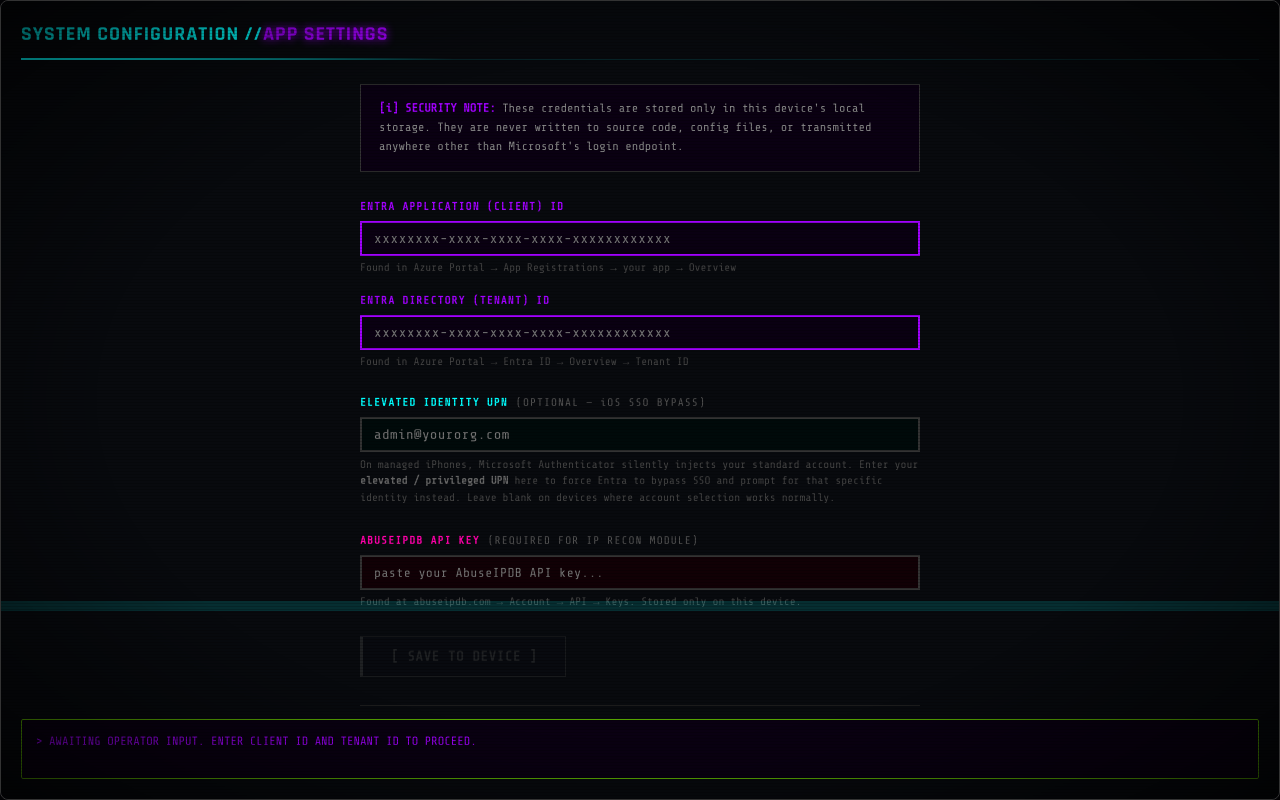
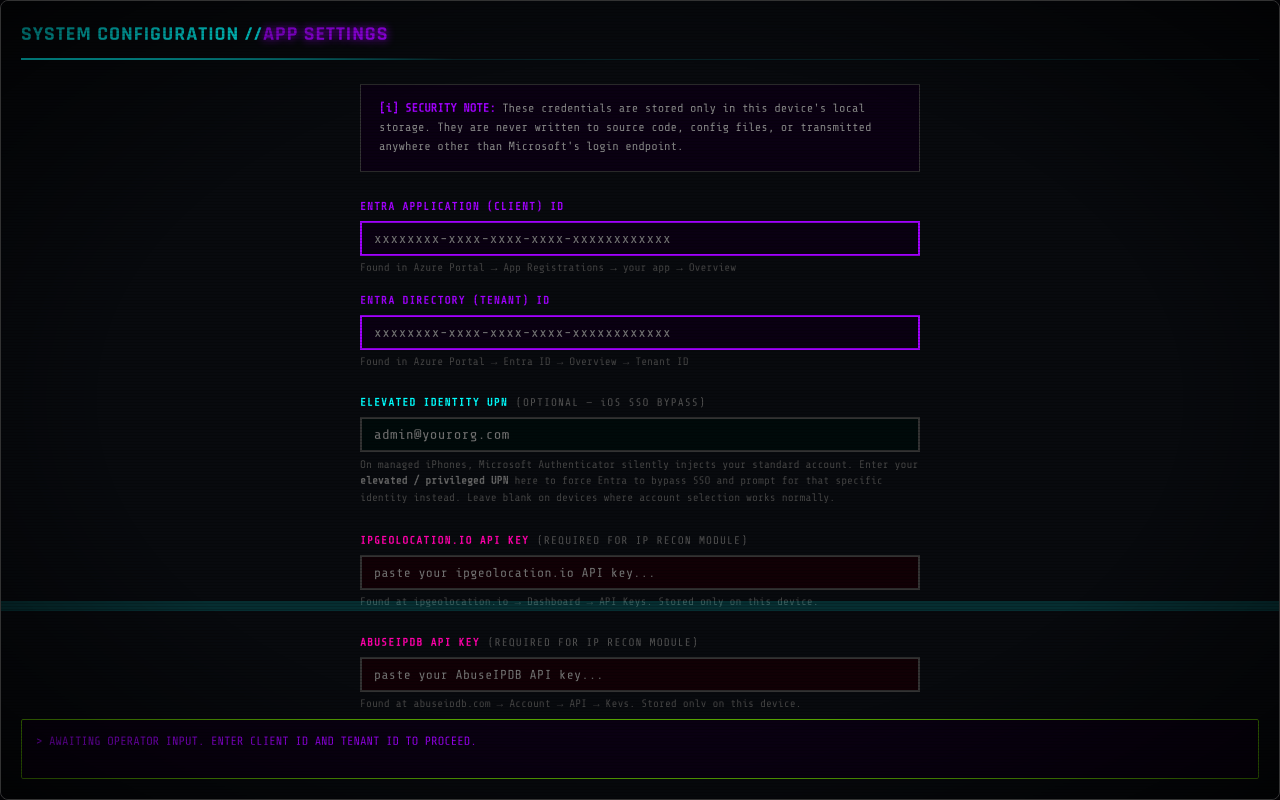
Before and after one commit to WinCtrlEsc/cmdcntr, a React (Vite) app: page / in a window 1280 px wide. Built offline with nearby package versions, Linux system fonts and the light colour scheme.

Commit message:
Move to ipgeolocation.io

```diff
--- a/src/authConfig.js
+++ b/src/authConfig.js
@@ -10,6 +10,7 @@ export const STORAGE_KEY_CLIENT_ID    = "cc_client_id";
 export const STORAGE_KEY_TENANT_ID    = "cc_tenant_id";
 export const STORAGE_KEY_LOGIN_HINT   = "cc_login_hint";
 export const STORAGE_KEY_ABUSEIPDB    = "cc_abuseipdb_key";
+export const STORAGE_KEY_IPGEO        = "cc_ipgeo_key";
 
 /** Read saved credentials from localStorage */
 export function loadStoredConfig() {
@@ -18,11 +19,12 @@ export function loadStoredConfig() {
     tenantId:     localStorage.getItem(STORAGE_KEY_TENANT_ID)  ?? "",
     loginHint:    localStorage.getItem(STORAGE_KEY_LOGIN_HINT) ?? "",
     abuseIpDbKey: localStorage.getItem(STORAGE_KEY_ABUSEIPDB)  ?? "",
+    ipGeoKey:     localStorage.getItem(STORAGE_KEY_IPGEO)       ?? "",
   };
 }
 
 /** Persist credentials to localStorage */
-export function saveStoredConfig({ clientId, tenantId, loginHint = "", abuseIpDbKey = "" }) {
+export function saveStoredConfig({ clientId, tenantId, loginHint = "", abuseIpDbKey = "", ipGeoKey = "" }) {
   localStorage.setItem(STORAGE_KEY_CLIENT_ID, clientId.trim());
   localStorage.setItem(STORAGE_KEY_TENANT_ID, tenantId.trim());
   if (loginHint.trim()) {
@@ -35,6 +37,11 @@ export function saveStoredConfig({ clientId, tenantId, loginHint = "", abuseIpDb
   } else {
     localStorage.removeItem(STORAGE_KEY_ABUSEIPDB);
   }
+  if (ipGeoKey.trim()) {
+    localStorage.setItem(STORAGE_KEY_IPGEO, ipGeoKey.trim());
+  } else {
+    localStorage.removeItem(STORAGE_KEY_IPGEO);
+  }
 }
 
 /** Wipe all credentials from localStorage */
@@ -43,6 +50,7 @@ export function clearStoredConfig() {
   localStorage.removeItem(STORAGE_KEY_TENANT_ID);
   localStorage.removeItem(STORAGE_KEY_LOGIN_HINT);
   localStorage.removeItem(STORAGE_KEY_ABUSEIPDB);
+  localStorage.removeItem(STORAGE_KEY_IPGEO);
 }
 
 /** Returns true only when both required values are present */
--- a/src/modules/IpReconModule.jsx
+++ b/src/modules/IpReconModule.jsx
@@ -32,7 +32,7 @@ export default function IpReconModule() {
     if (!ip.trim()) { setConsoleText("[!] INVALID TARGET: IP ADDRESS CANNOT BE EMPTY."); return; }
     setResult(null);
     setLoading(true);
-    setConsoleText(`> INITIATING TRACE ON ${ip.trim()}...\n> QUERYING GEO DATABASE [ipwho.is]...`);
+    setConsoleText(`> INITIATING TRACE ON ${ip.trim()}...\n> QUERYING GEO DATABASE [ipgeolocation.io]...`);
     try {
       const data = await traceIp(ip.trim(), append);
       setResult(data);
--- a/src/modules/SettingsModule.jsx
+++ b/src/modules/SettingsModule.jsx
@@ -16,6 +16,7 @@ export default function SettingsModule({ onSaved }) {
   const [tenantId, setTenantId] = useState(stored.tenantId);
   const [loginHint, setLoginHint] = useState(stored.loginHint ?? "");
   const [abuseIpDbKey, setAbuseIpDbKey] = useState(stored.abuseIpDbKey ?? "");
+  const [ipGeoKey, setIpGeoKey] = useState(stored.ipGeoKey ?? "");
   const [saved, setSaved] = useState(false);
   const [showWipe, setShowWipe] = useState(false);
   const [upgradeStatus, setUpgradeStatus] = useState(null);
@@ -24,7 +25,7 @@ export default function SettingsModule({ onSaved }) {
 
   const handleSave = () => {
     if (!clientId.trim() || !tenantId.trim()) return;
-    saveStoredConfig({ clientId, tenantId, loginHint, abuseIpDbKey });
+    saveStoredConfig({ clientId, tenantId, loginHint, abuseIpDbKey, ipGeoKey });
     setSaved(true);
     setTimeout(() => setSaved(false), 2500);
     if (onSaved) onSaved();
@@ -36,6 +37,7 @@ export default function SettingsModule({ onSaved }) {
     setTenantId("");
     setLoginHint("");
     setAbuseIpDbKey("");
+    setIpGeoKey("");
     setShowWipe(false);
     window.location.reload();
   };
@@ -234,6 +236,33 @@ export default function SettingsModule({ onSaved }) {
             )}
           </div>
 
+          {/* IPGeolocation.io API Key */}
+          <div style={{ marginBottom: 28 }}>
+            <label style={{ display: "block", color: "var(--neon-pink)", fontSize: 11, fontWeight: "bold", letterSpacing: "0.1em", marginBottom: 8 }}>
+              IPGEOLOCATION.IO API KEY
+              <span style={{ color: "#555", fontWeight: "normal", marginLeft: 8 }}>(REQUIRED FOR IP RECON MODULE)</span>
+            </label>
+            <input
+              className="cyber-input"
+              style={{ color: "var(--neon-pink)", borderColor: ipGeoKey ? "var(--neon-pink)" : "#333", background: "#110005", width: "100%", fontSize: 13, letterSpacing: "0.03em" }}
+              value={ipGeoKey}
+              onChange={(e) => { setIpGeoKey(e.target.value); setSaved(false); }}
+              placeholder="paste your ipgeolocation.io API key..."
+              spellCheck={false}
+              autoComplete="off"
+              autoCorrect="off"
+              autoCapitalize="off"
+            />
+            <div style={{ color: "#444", fontSize: 11, marginTop: 5 }}>
+              Found at ipgeolocation.io → Dashboard → API Keys. Stored only on this device.
+            </div>
+            {ipGeoKey && (
+              <div style={{ marginTop: 8, color: "var(--neon-green)", fontSize: 11 }}>
+                ✓ IPGEOLOCATION KEY STORED — GEO LOOKUP ENABLED
+              </div>
+            )}
+          </div>
+
           {/* AbuseIPDB API Key */}
           <div style={{ marginBottom: 28 }}>
             <label style={{ display: "block", color: "var(--neon-pink)", fontSize: 11, fontWeight: "bold", letterSpacing: "0.1em", marginBottom: 8 }}>
--- a/src/services/IpReconService.js
+++ b/src/services/IpReconService.js
@@ -1,34 +1,37 @@
 // IpReconService.js
-// Geo lookup via ipwho.is (free, HTTPS, CORS-enabled, no key required)
+// Geo lookup via ipgeolocation.io v3 (key stored in localStorage)
 // Threat intel via AbuseIPDB v2 API (key stored in localStorage)
 
-import { STORAGE_KEY_ABUSEIPDB } from "../authConfig";
+import { STORAGE_KEY_ABUSEIPDB, STORAGE_KEY_IPGEO } from "../authConfig";
 
 export async function traceIp(ip, log) {
   // ── GEO LOOKUP ──────────────────────────────────────────────────────────────
-  // ipwho.is: free, HTTPS, CORS-enabled, no key required
-  const geoRes = await fetch(`https://ipwho.is/${encodeURIComponent(ip)}`);
+  const ipGeoKey = localStorage.getItem(STORAGE_KEY_IPGEO) ?? "";
+  if (!ipGeoKey) throw new Error("IPGEOLOCATION.IO KEY NOT CONFIGURED — add it in Settings.");
+
+  const geoRes = await fetch(
+    `https://api.ipgeolocation.io/v3/ipgeo?apiKey=${encodeURIComponent(ipGeoKey)}&ip=${encodeURIComponent(ip)}`
+  );
   if (!geoRes.ok) throw new Error(`GEO API error ${geoRes.status}`);
   const geo = await geoRes.json();
-  if (!geo.success) throw new Error(`GEO lookup failed: ${geo.message ?? "unknown error"}`);
 
   log("> GEO DATA ACQUIRED.");
 
-  const ispClean = geo.connection?.isp ?? geo.connection?.org ?? "UNKNOWN";
-  const asnFull  = geo.connection?.asn ? `AS${geo.connection.asn} ${geo.connection.org ?? ""}`.trim() : "UNKNOWN";
+  const org = geo.asn?.organization ?? "UNKNOWN";
+  const asn = geo.asn?.as_number    ?? "UNKNOWN";
 
   const geoData = {
     ip:          geo.ip,
-    country:     geo.country,
-    countryCode: geo.country_code,
-    region:      geo.region,
-    city:        geo.city,
-    lat:         geo.latitude,
-    lon:         geo.longitude,
-    timezone:    geo.timezone?.id ?? "UNKNOWN",
-    isp:         ispClean,
-    org:         geo.connection?.org ?? ispClean,
-    asn:         asnFull,
+    country:     geo.location?.country_name      ?? "UNKNOWN",
+    countryCode: geo.location?.country_code2     ?? "UNKNOWN",
+    region:      geo.location?.state_prov        ?? "UNKNOWN",
+    city:        geo.location?.city              ?? "UNKNOWN",
+    lat:         geo.location?.latitude          ?? "UNKNOWN",
+    lon:         geo.location?.longitude         ?? "UNKNOWN",
+    timezone:    geo.time_zone?.name             ?? "UNKNOWN",
+    isp:         org,
+    org:         org,
+    asn:         asn,
   };
 
   // ── ABUSEIPDB THREAT INTEL ───────────────────────────────────────────────────
```
Also changed, not shown: 4 other files (tests, documents, lock files or other folders).
